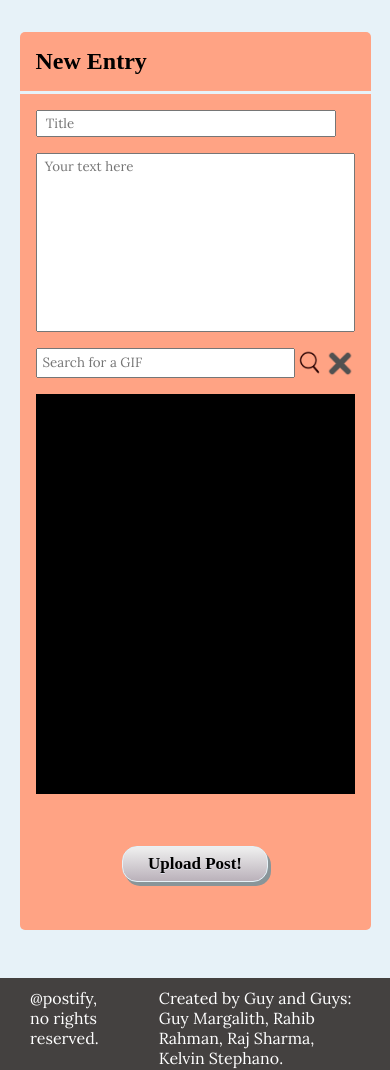
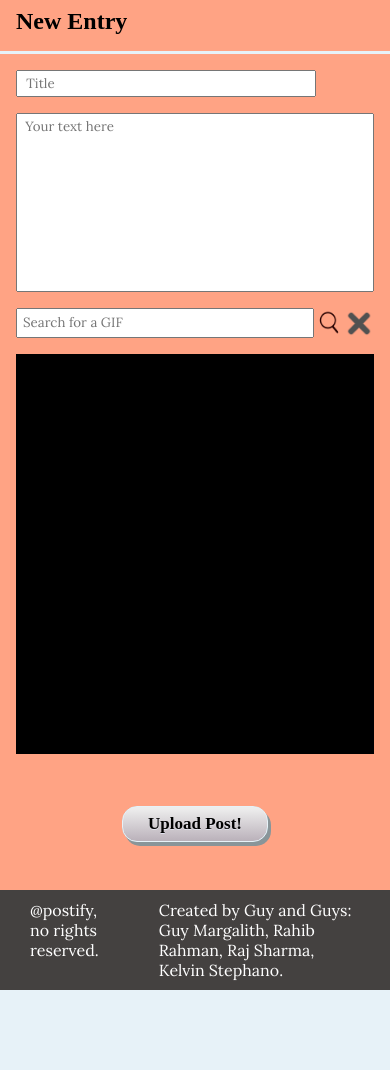
Before and after one commit to kstephano/journaling_website, a website with bundled scripts: page client/addEntry.html in a window 390 px wide. Shown: the part 64-1134 px from the top of the page. After the commit the page ends 1054 px from the top, so only its background shows below. Built offline with nearby package versions, Linux system fonts and the light colour scheme; no server answers; a web font is replaced by a local one.

Commit message:
further styling to mobile view

```diff
--- a/client/static/css/addEntry.css
+++ b/client/static/css/addEntry.css
@@ -230,13 +230,16 @@ footer p {
 }
 
 @media screen and (max-width: 620px) {
-    footer {
-        margin-top: 3rem;
-    }
-
     .form-body-container {
         flex-direction: column;
         align-items: center;
+    }
+
+    #add-entry-form {
+        width: 100%;
+        margin-top: .5rem;
+        border-bottom-left-radius: 0;
+        border-bottom-right-radius: 0;
     }
 
     #entry-content {
```
